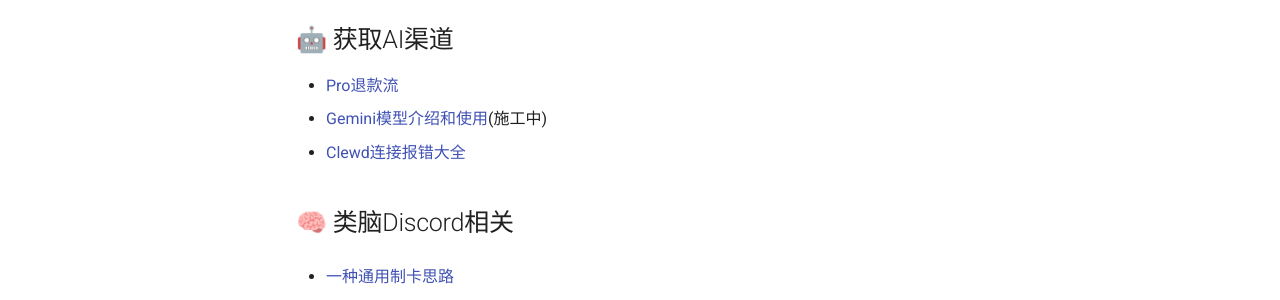
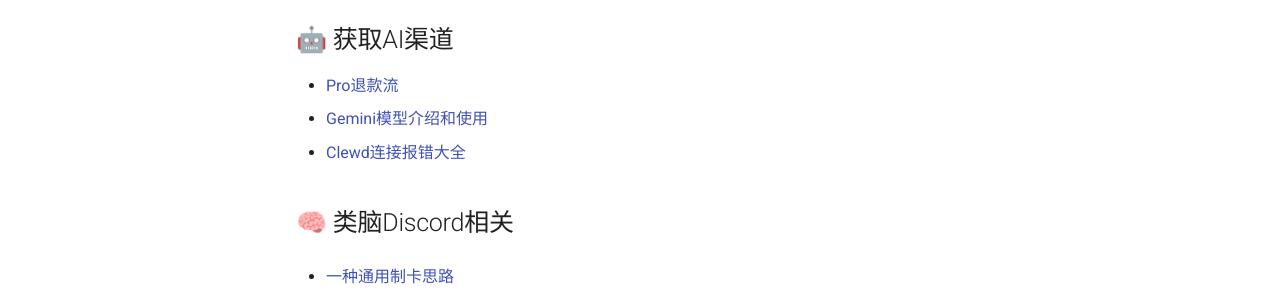
Before and after one commit to supmamamamma/baoleinao, an MkDocs documentation site: the page built from docs/index.md, in a window 1280 px wide and 900 px high, scrolled down 910 px. Shown: the part 151-451 px from the top of the window. Built offline with MkDocs 1.6.1 and Material for MkDocs 9.7.7, drawn with Linux system fonts in a browser that asks for light colours; comment, search, counter and statistics services are not loaded.

Commit message:
状态更新

```diff
--- a/docs/index.md
+++ b/docs/index.md
@@ -31,7 +31,7 @@
 ## 🤖 获取AI渠道
 
 - [Pro退款流](get_ai/pro_refund.md)
-- [Gemini模型介绍和使用](get_ai/Gemini.md)(施工中)
+- [Gemini模型介绍和使用](get_ai/Gemini.md)
 - [Clewd连接报错大全](get_ai/clewd.md)
 
 ## 🧠 类脑Discord相关
```
